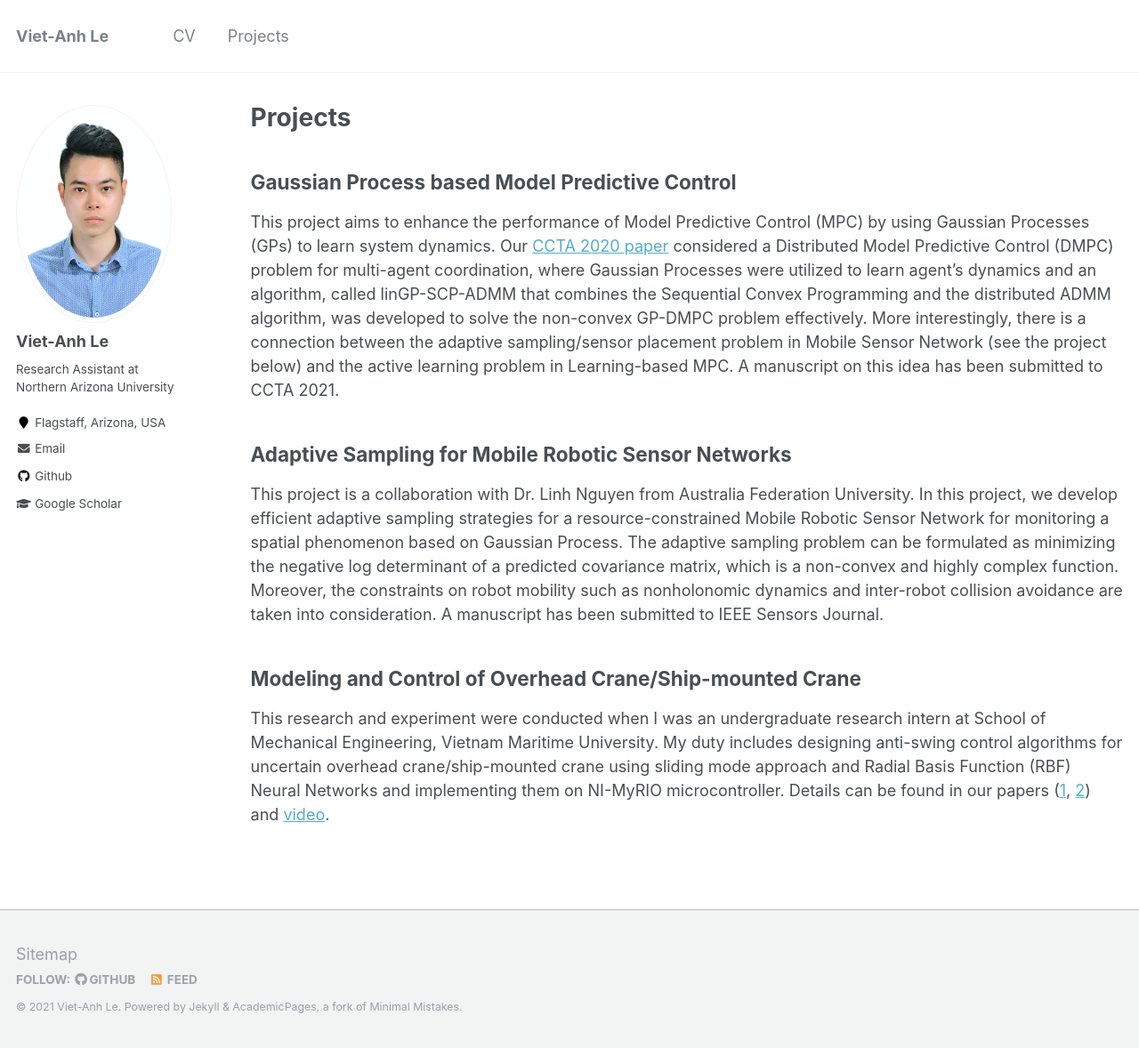
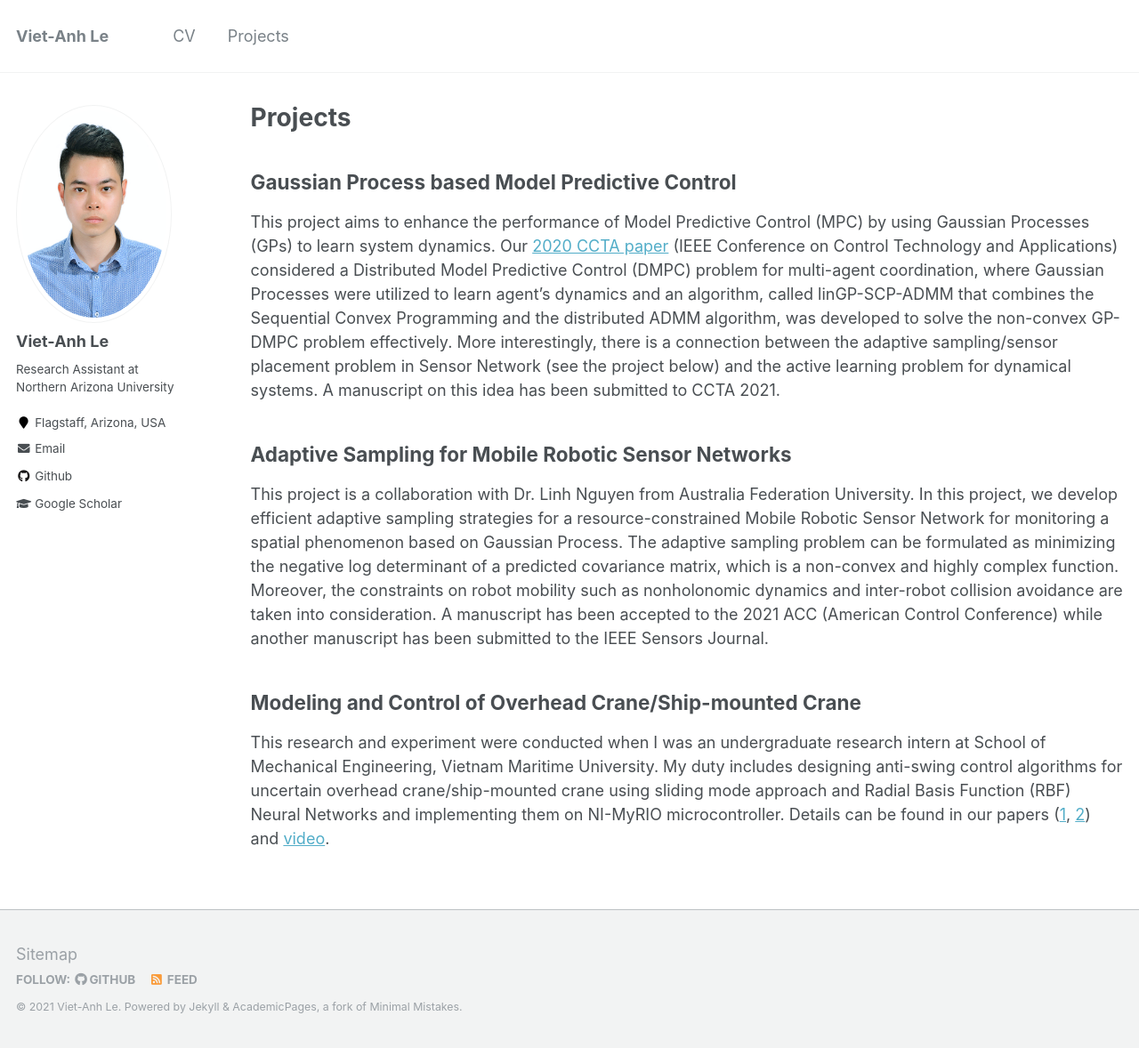
Before and after one commit to vietanhle0101/vietanhle0101.github.io, a Jekyll site: the page built from _pages/projects.md, in a window 1280 px wide and 1178 px high. Shown: the whole window at 89% size. Built offline with Jekyll 4.4.1, drawn with Linux system fonts in a browser that asks for light colours.

Commit message:
update cv

```diff
--- a/_pages/projects.md
+++ b/_pages/projects.md
@@ -8,12 +8,12 @@ author_profile: true
 ## Gaussian Process based  Model Predictive Control
 <!-- ![](../images/ccta.png) -->
 
-This project aims to enhance the performance of Model Predictive Control (MPC) by using Gaussian Processes (GPs) to learn system dynamics. Our [CCTA 2020 paper](https://ieeexplore.ieee.org/abstract/document/9206390) considered a Distributed Model Predictive Control (DMPC) problem for multi-agent coordination, where Gaussian Processes were utilized to learn agent's dynamics and an algorithm, called linGP-SCP-ADMM that combines the Sequential Convex Programming and the distributed ADMM algorithm, was developed to solve the non-convex GP-DMPC problem effectively. More interestingly, there is a connection between the adaptive sampling/sensor placement problem in Mobile Sensor Network (see the project below) and the active learning problem in Learning-based MPC. A manuscript on this idea has been submitted to CCTA 2021.
+This project aims to enhance the performance of Model Predictive Control (MPC) by using Gaussian Processes (GPs) to learn system dynamics. Our [2020 CCTA paper](https://ieeexplore.ieee.org/abstract/document/9206390) (IEEE Conference on Control Technology and Applications) considered a Distributed Model Predictive Control (DMPC) problem for multi-agent coordination, where Gaussian Processes were utilized to learn agent's dynamics and an algorithm, called linGP-SCP-ADMM that combines the Sequential Convex Programming and the distributed ADMM algorithm, was developed to solve the non-convex GP-DMPC problem effectively. More interestingly, there is a connection between the adaptive sampling/sensor placement problem in Sensor Network (see the project below) and the active learning problem for dynamical systems. A manuscript on this idea has been submitted to CCTA 2021.
 
 ## Adaptive Sampling for Mobile Robotic Sensor Networks
 <!-- ![](../images/mrsn.png) -->
 
-This project is a collaboration with Dr. Linh Nguyen from Australia Federation University. In this project, we develop efficient adaptive sampling strategies for a resource-constrained Mobile Robotic Sensor Network for monitoring a spatial phenomenon based on Gaussian Process. The adaptive sampling problem can be formulated as minimizing the negative log determinant of a predicted covariance matrix, which is a non-convex and highly complex function. Moreover, the constraints on robot mobility such as nonholonomic dynamics and inter-robot collision avoidance are taken into consideration. A manuscript has been submitted to IEEE Sensors Journal.
+This project is a collaboration with Dr. Linh Nguyen from Australia Federation University. In this project, we develop efficient adaptive sampling strategies for a resource-constrained Mobile Robotic Sensor Network for monitoring a spatial phenomenon based on Gaussian Process. The adaptive sampling problem can be formulated as minimizing the negative log determinant of a predicted covariance matrix, which is a non-convex and highly complex function. Moreover, the constraints on robot mobility such as nonholonomic dynamics and inter-robot collision avoidance are taken into consideration. A manuscript has been accepted to the 2021 ACC (American Control Conference) while another manuscript has been submitted to the IEEE Sensors Journal.
 <!-- This temporary [poster](../files/MRSN_poster.pdf) may be helpful to get the overall idea. -->
 
 ## Modeling and Control of Overhead Crane/Ship-mounted Crane
```
Also changed, not shown: 1 other file.
